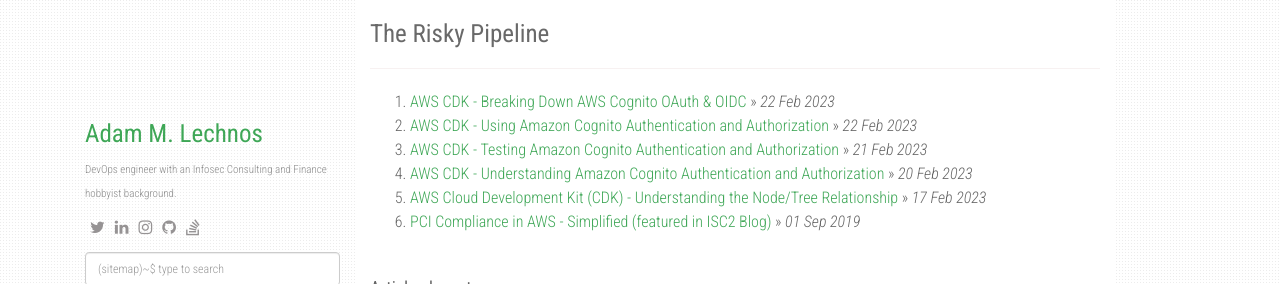
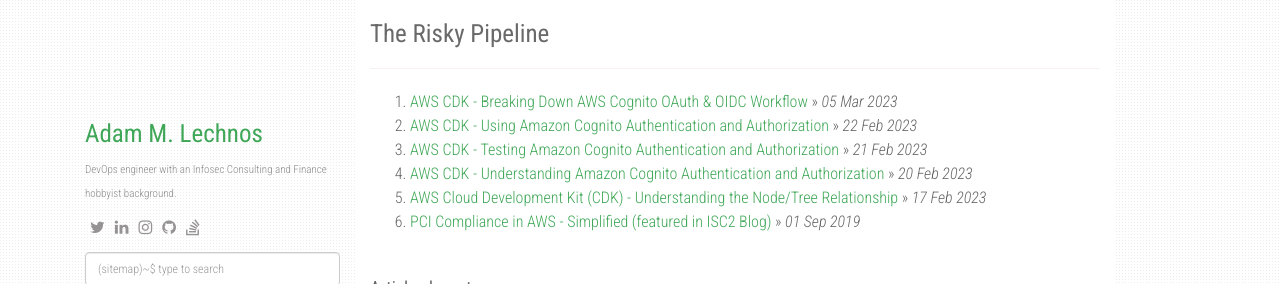
Before and after one commit to Adam-Lechnos/adam-lechnos.github.io, a Jekyll site: the page built from index.html, in a window 1280 px wide. Shown: the top 284 px of the page. Built offline with Jekyll 4.4.1, drawn with Linux system fonts in a browser that asks for light colours; nearby versions of some CDN libraries; the list of posts is cut into pages by our own code.

Commit message:
fixed date for breaking down aws cognito worklow

```diff
--- a/_posts/2023/2023-03-05-aws-cdk-cognito-workflow.md
+++ b/_posts/2023/2023-03-05-aws-cdk-cognito-workflow.md
@@ -1,6 +1,6 @@
 ---
-title: "AWS CDK - Breaking Down AWS Cognito OAuth & OIDC"
-date: 2023-02-22 12:00:00 -0000
+title: "AWS CDK - Breaking Down AWS Cognito OAuth & OIDC Workflow"
+date: 2023-03-05 12:00:00 -0000
 categories: aws devops cdk typescript
 ---
 
```
